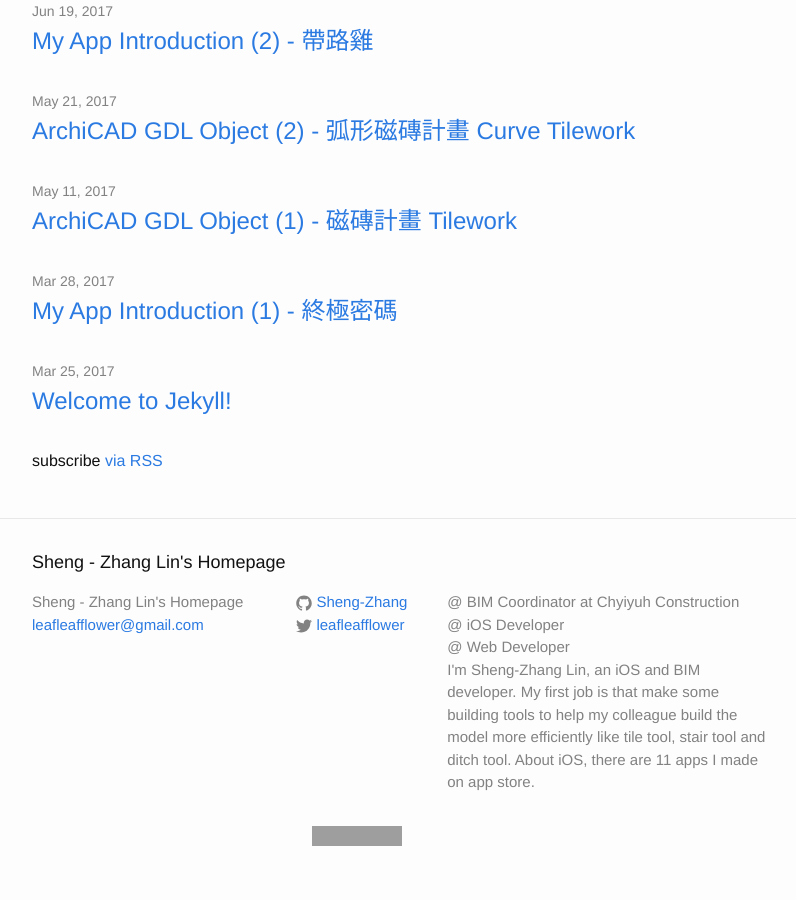
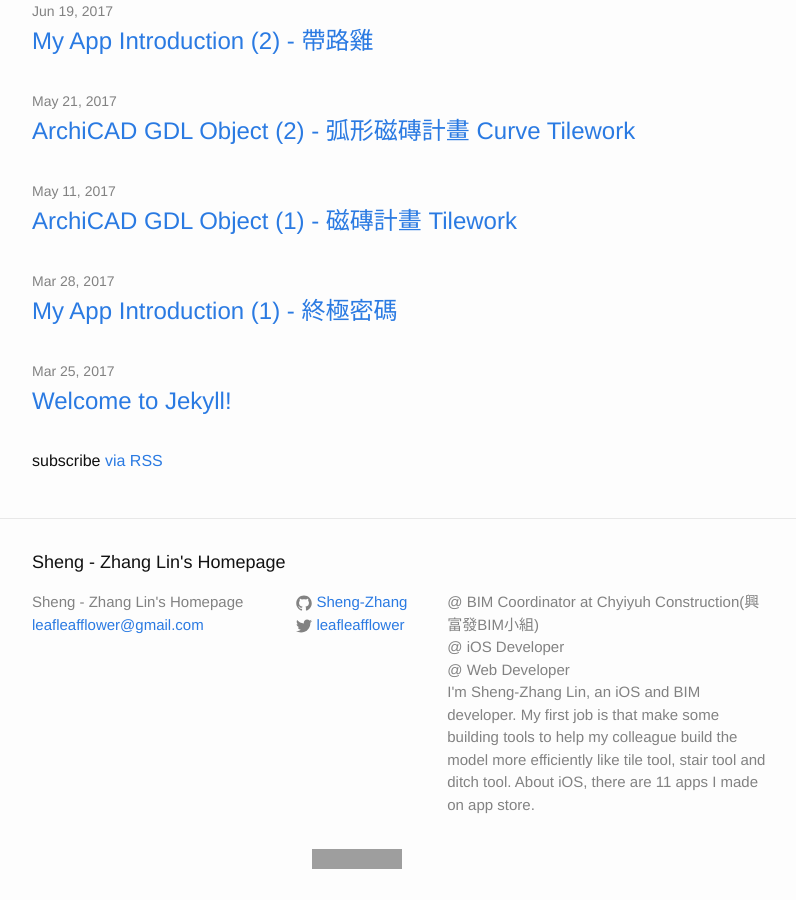
Before and after one commit to Sheng-Zhang/Sheng-Zhang.github.io, a Jekyll site: the page built from index.html, in a window 1280 px wide and 900 px high, scrolled down 1148 px. Shown: the whole window, without its empty margins (238-1034 px from the left). Built offline with Jekyll 4.4.1, drawn with Linux system fonts in a browser that asks for light colours; before the commit the page ends 2026 px from its top, so only the background shows below that; grey boxes are pictures that could not be loaded.

Commit message:
add chinese company name

```diff
--- a/_config.yml
+++ b/_config.yml
@@ -10,7 +10,7 @@ title: Sheng - Zhang Lin's Homepage
 email: leafleafflower@gmail.com
 description: > # this means to ignore newlines until "baseurl:"
 
-  @ BIM Coordinator at Chyiyuh Construction</br>
+  @ BIM Coordinator at Chyiyuh Construction(興富發BIM小組)</br>
   @ iOS Developer</br>
   @ Web Developer</br>
 
```
